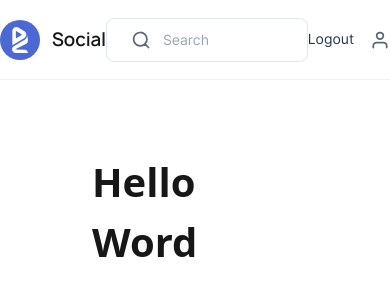
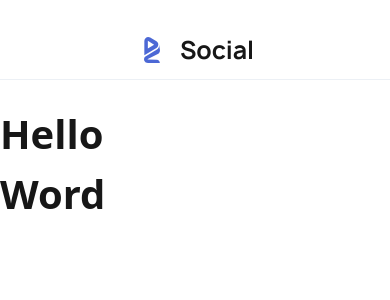
Before and after one commit to phathung2003/SocialMedia, a Next.js app: page / in a window 390 px wide. Shown: the top 300 px of the page. Built offline with nearby package versions, Linux system fonts and the light colour scheme.

Commit message:
feat(header): add mobile login header + responsive mechanic

```diff
--- a/src/components/Header.tsx
+++ b/src/components/Header.tsx
@@ -1,12 +1,21 @@
 import React from "react";
-import { Logo, Search, User } from "./icons";
+import { LogoWeb, LogoMobile, Search, User } from "./icons";
 
 export const Header = () => {
   return (
-    <div className="header" id="header">
+    <>
+      <WebHeader />
+      <MobileHeader_Login />
+    </>
+  );
+};
+
+const WebHeader = () => {
+  return (
+    <div className="header web" id="header">
       <div className="logo-container" id="logo">
-        <Logo props={{ fontSize: 40 }} />
-        <h4 id="brand-name">Social</h4>
+        <LogoWeb props={{ fontSize: 40 }} />
+        <h3 id="brand-name">Social</h3>
       </div>
 
       <div className="search-container" id="search-bar">
@@ -26,3 +35,14 @@ export const Header = () => {
     </div>
   );
 };
+
+const MobileHeader_Login = () => {
+  return (
+    <div className="header single-element mobile">
+      <div className="logo-container" id="logo">
+        <LogoMobile props={{ fontSize: 32 }} />
+        <h3 id="brand-name">Social</h3>
+      </div>
+    </div>
+  );
+};
--- a/src/components/icons/index.tsx
+++ b/src/components/icons/index.tsx
@@ -520,7 +520,7 @@ export const X = ({ props }: SVGIconProps) => (
   </svg>
 );
 
-export const Logo = ({ props }: SVGIconProps) => (
+export const LogoWeb = ({ props }: SVGIconProps) => (
   <svg
     xmlns="http://www.w3.org/2000/svg"
     width={40}
@@ -539,3 +539,23 @@ export const Logo = ({ props }: SVGIconProps) => (
     />
   </svg>
 );
+
+export const LogoMobile = ({ props }: SVGIconProps) => (
+  <svg
+    xmlns="http://www.w3.org/2000/svg"
+    width={32}
+    height={32}
+    viewBox="0 0 32 32"
+    fill="none"
+    {...props}
+  >
+    <path
+      d="M20.4769 7.34854L14.204 3.55509C13.6119 3.19292 12.9388 3.0015 12.2532 3.00031C10.2094 3.00031 8.33475 4.71225 8.33475 7.10502V21.3073L20.4769 13.9669C22.9083 12.4947 22.9083 8.81996 20.4769 7.34854ZM11.8484 14.448V6.86793L18.1163 10.6567L11.8484 14.448Z"
+      fill="#4C68D5"
+    />
+    <path
+      d="M23.8489 28.9844C23.8489 29.0273 11.9908 28.966 11.9908 28.966L10.9434 28.8425C9.24672 28.644 7.94425 27.1233 8.00197 25.3346C8.00197 25.2917 8.00565 25.2519 8.00811 25.2103C8.05471 24.4365 8.32608 23.6961 8.78582 23.0885C8.97253 22.8461 9.20091 22.6425 9.45916 22.4882L18.4782 17.0725C20.3414 15.9535 21.8931 15.562 22.6999 13.5341C22.9974 12.7757 23.126 11.9562 23.0757 11.1379L23.0446 10.5865L23.9651 15.9204C24.083 16.8264 23.9013 17.7537 23.4211 18.5169C23.1326 18.9785 22.7475 19.3653 22.2951 19.6479L11.8295 24.8943C11.8191 24.9006 11.809 24.9074 11.7993 24.9149C11.5127 25.1293 11.6896 25.6069 12.0403 25.5867L20.7515 25.6403C22.4433 25.5417 23.8526 27.2112 23.8489 28.9844Z"
+      fill="#4C68D5"
+    />
+  </svg>
+);
--- a/src/styles/_body.scss
+++ b/src/styles/_body.scss
@@ -1,10 +1,10 @@
 /* Body */
 .body {
   display: grid;
-  grid-template-columns: 1fr 1fr 1fr;
+  // grid-template-columns: 1fr 1fr 1fr;
 
   width: auto;
-  padding: 48px 92px 0 92px;
+  // padding: 48px 92px 0 92px;
   background-color: var(--bodyBackground);
   color: var(--bodyForeground);
 }
--- a/src/styles/_common.scss
+++ b/src/styles/_common.scss
@@ -3,9 +3,7 @@
 @tailwind utilities;
 
 .container {
-  @apply w-full mx-auto;
-  @apply md:max-w-[936px];
-  @apply xl:max-w-[1280px];
+  max-width: 100%;
 
   .wrapper {
     @apply grid grid-cols-4 gap-[24px];
--- a/src/styles/_header.scss
+++ b/src/styles/_header.scss
@@ -31,25 +31,6 @@
     }
   } */
 
-/* Header */
-.header {
-  @apply col-span-12 flex items-center w-auto  h-[80px] justify-between;
-  // align-items: center;
-  // width: auto;
-  // height: 80px;
-  // padding: 20px 92px 0 92px;
-
-  background-color: var(--headerBackground);
-  color: var(--headerForeground);
-
-  border-bottom: 1px solid var(--headerBorder);
-}
-
-.icon {
-  width: 20px;
-  height: 20px;
-}
-
 /* Logo */
 .logo-container {
   display: flex;
@@ -71,7 +52,7 @@
   align-items: center;
   padding: 9px 24px 9px 24px;
 
-  width: 582px;
+  width: 40.42vw;
   height: 44px;
   border: 1px solid var(--searchBorder);
   border-radius: 8px;
@@ -124,3 +105,41 @@
   font-size: 14px;
   color: #27364b;
 }
+
+/* Header (Web)*/
+.header {
+  @apply col-span-12;
+  display: flex;
+  align-items: center;
+  width: auto;
+  height: 80px;
+  justify-content: space-between;
+  padding: 20px 92px 0 92px;
+
+  background-color: var(--headerBackground);
+  color: var(--headerForeground);
+
+  border-bottom: 1px solid var(--headerBorder);
+}
+
+.single-element {
+  justify-content: center;
+}
+
+.web {
+  display: flex;
+}
+
+.mobile {
+  display: none;
+}
+
+@media (max-width: 800px) {
+  .mobile {
+    display: flex;
+  }
+
+  .web {
+    display: none;
+  }
+}
```
